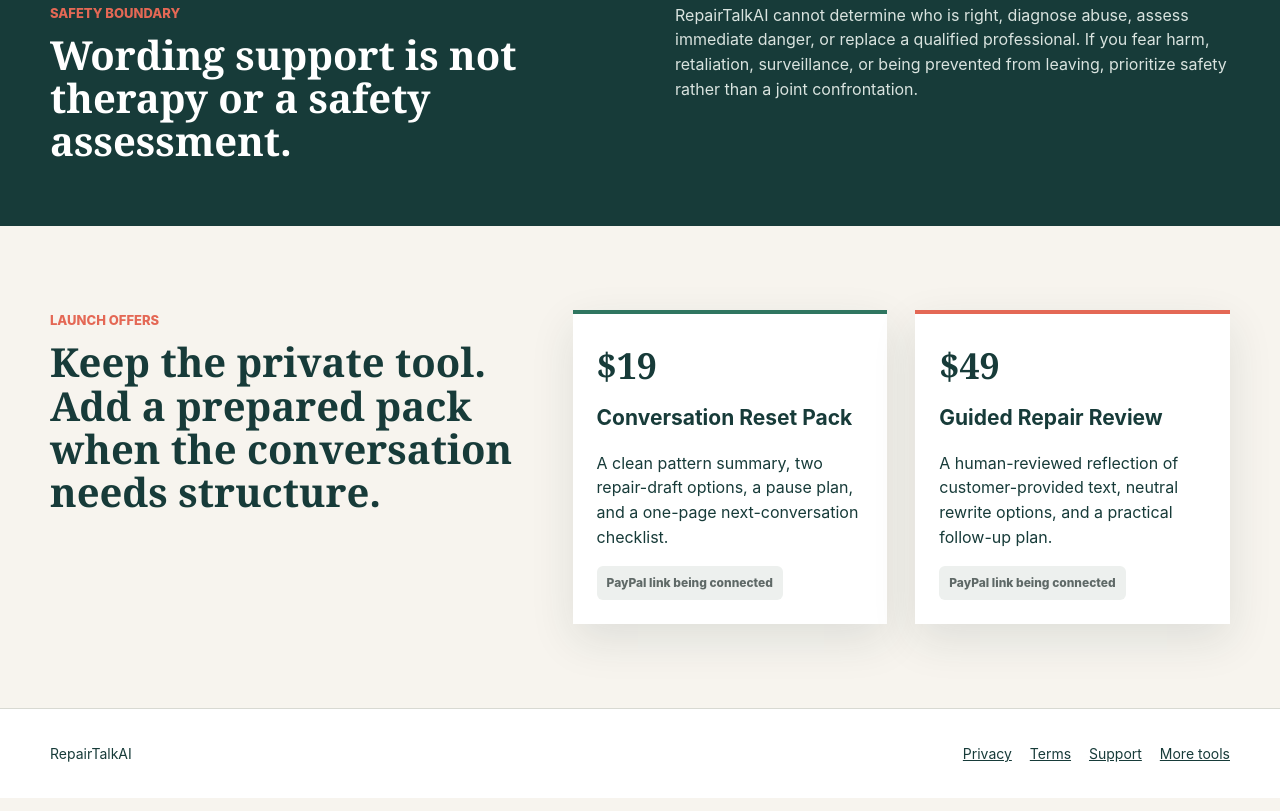
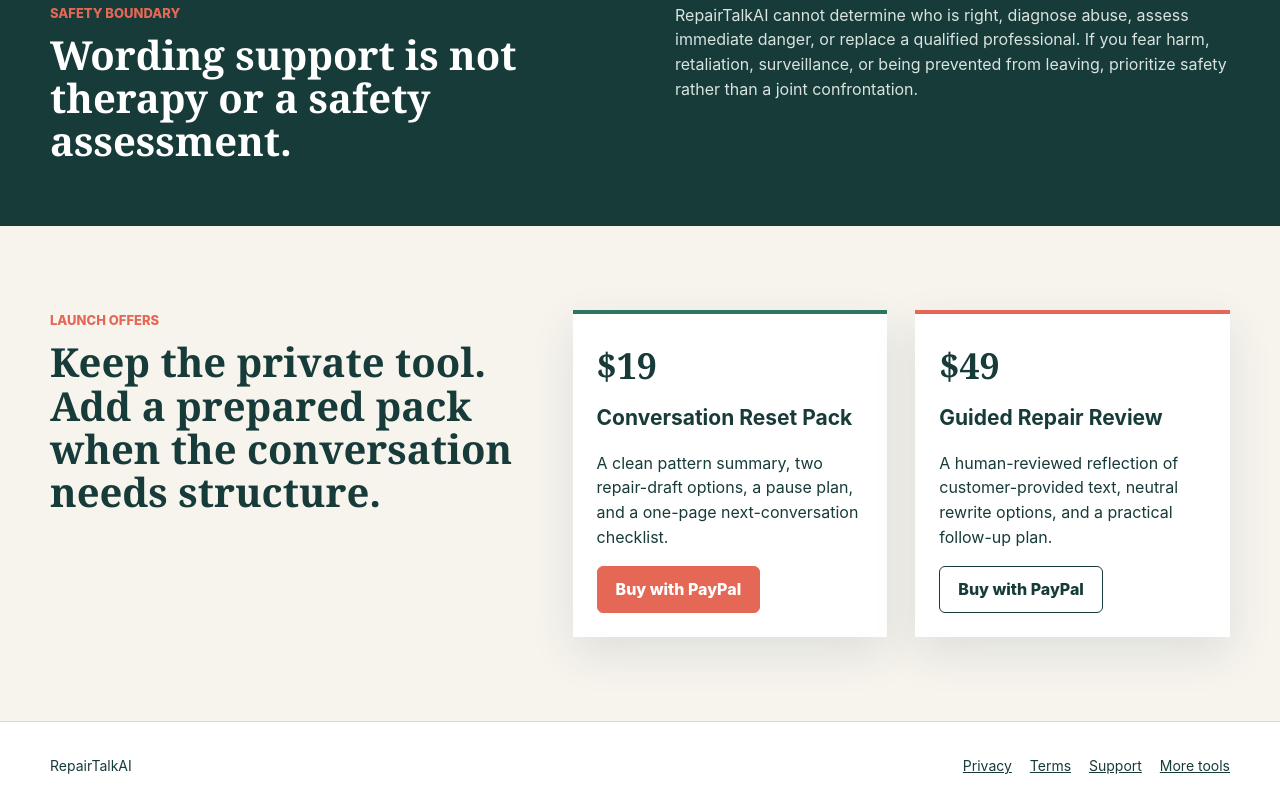
Before and after one commit to JamesC-ai/repairtalkai, a website with bundled scripts: page public/index.html in a window 1280 px wide. Shown: the part 1816-2627 px from the top of the page. Built offline with nearby package versions, Linux system fonts and the light colour scheme.

Commit message:
feat: connect RepairTalkAI payments

```diff
--- a/public/index.html
+++ b/public/index.html
@@ -128,12 +128,12 @@
         <article>
           <span class="price">$19</span><h3>Conversation Reset Pack</h3>
           <p>A clean pattern summary, two repair-draft options, a pause plan, and a one-page next-conversation checklist.</p>
-          <span class="pending-link">PayPal link being connected</span>
+          <a class="primary-button" href="https://www.paypal.com/ncp/payment/QXL7YCNJWK6WU">Buy with PayPal</a>
         </article>
         <article>
           <span class="price">$49</span><h3>Guided Repair Review</h3>
           <p>A human-reviewed reflection of customer-provided text, neutral rewrite options, and a practical follow-up plan.</p>
-          <span class="pending-link">PayPal link being connected</span>
+          <a class="secondary-button" href="https://www.paypal.com/ncp/payment/5DN49T6JSRJF6">Buy with PayPal</a>
         </article>
       </section>
     </main>
--- a/public/styles.css
+++ b/public/styles.css
@@ -51,7 +51,7 @@ button { cursor: pointer; }
 .hero h1 { margin: 0; max-width: 620px; font-family: Georgia, serif; font-size: 58px; line-height: 1.02; letter-spacing: 0; }
 .hero p:not(.eyebrow) { max-width: 570px; margin: 24px 0 30px; font-size: 19px; }
 
-.primary-button, .secondary-button, .pending-link {
+.primary-button, .secondary-button {
   min-height: 46px;
   display: inline-flex;
   align-items: center;
@@ -131,7 +131,6 @@ input:focus, select:focus, textarea:focus { outline: 3px solid rgba(228,104,85,.
 .offer-band article:last-child { border-top-color: var(--coral); }
 .offer-band h3 { margin: 8px 0; font-size: 21px; }
 .price { font-family: Georgia, serif; font-size: 36px; font-weight: 800; }
-.pending-link { min-height: 0; padding: 8px 10px; background: #edf0ee; color: var(--muted); font-size: 12px; }
 
 footer { min-height: 90px; padding: 24px max(24px, calc((100vw - 1180px) / 2)); display: flex; justify-content: space-between; gap: 24px; align-items: center; border-top: 1px solid var(--line); background: var(--white); font-size: 14px; }
 footer a { margin-left: 14px; }
```
Also changed, not shown: outputs/project-059-status.md (+4 -4 lines), tests/site.test.mjs (+3 -0 lines).
